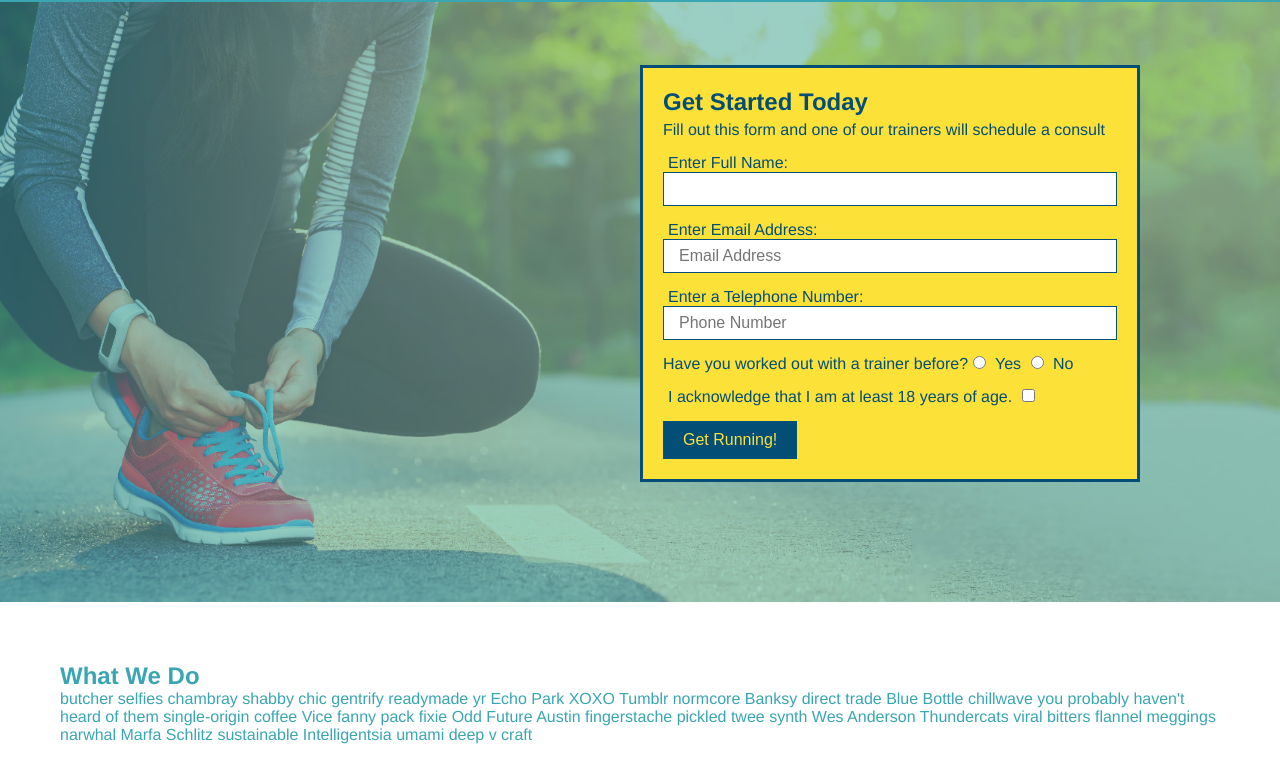
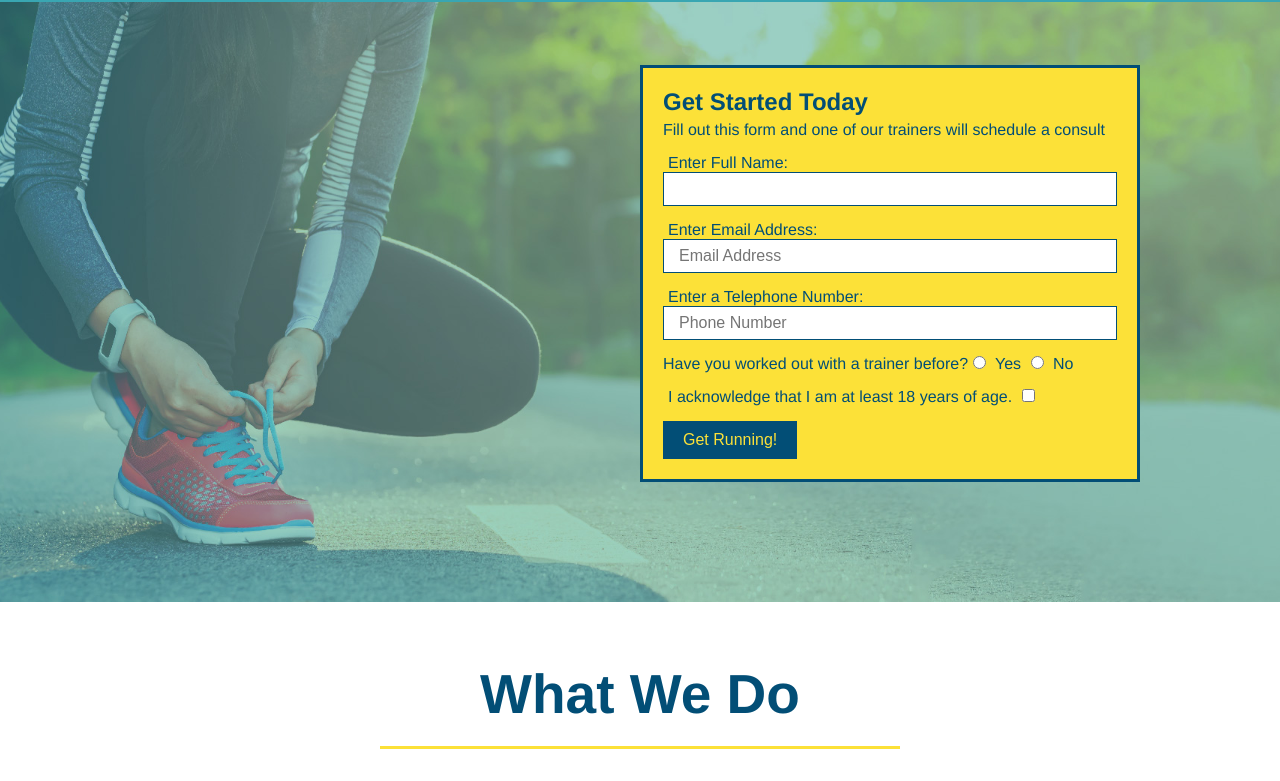
Before and after one commit to kdchurch1994/run-buddy, a plain HTML site: page index.html in a window 1280 px wide. Shown: the part 80-861 px from the top of the page. Drawn offline with Linux system fonts and the light colour scheme.

Commit message:
style what we do section

```diff
--- a/assets/css/style.css
+++ b/assets/css/style.css
@@ -126,3 +126,26 @@ section {
     font-size: 16px;
 }
 /* Hero Styles End */
+
+/*What We Do Section Start */
+.intro {
+    text-align: center;
+}
+
+.intro h2 {
+    font-size: 55px;
+    color: #024e76;
+    margin-bottom: 35px;
+    padding: 0 100px 20px 100px;
+    border-bottom: 3px solid;
+    border-color: #fce138;
+    display: inline-block;
+}
+
+.intro p {
+    line-height: 1.7;
+    color: #39a6b2;
+    width: 80%;
+    font-size: 20px;
+    margin: 0 auto;
+}
--- a/index.html
+++ b/index.html
@@ -66,7 +66,7 @@
         <!--End of Hero Section-->
 
         <!--"What We Do" section -->
-        <section id="what-we-do">
+        <section id="what-we-do" class="intro">
             <h2>What We Do</h2>
             <p>
                 butcher selfies chambray shabby chic gentrify readymade yr Echo Park XOXO Tumblr normcore Banksy direct trade Blue Bottle chillwave you probably haven't heard of them single-origin coffee Vice fanny pack fixie Odd Future Austin fingerstache pickled twee synth Wes Anderson Thundercats viral bitters flannel meggings narwhal Marfa Schlitz sustainable Intelligentsia umami deep v craft
```
